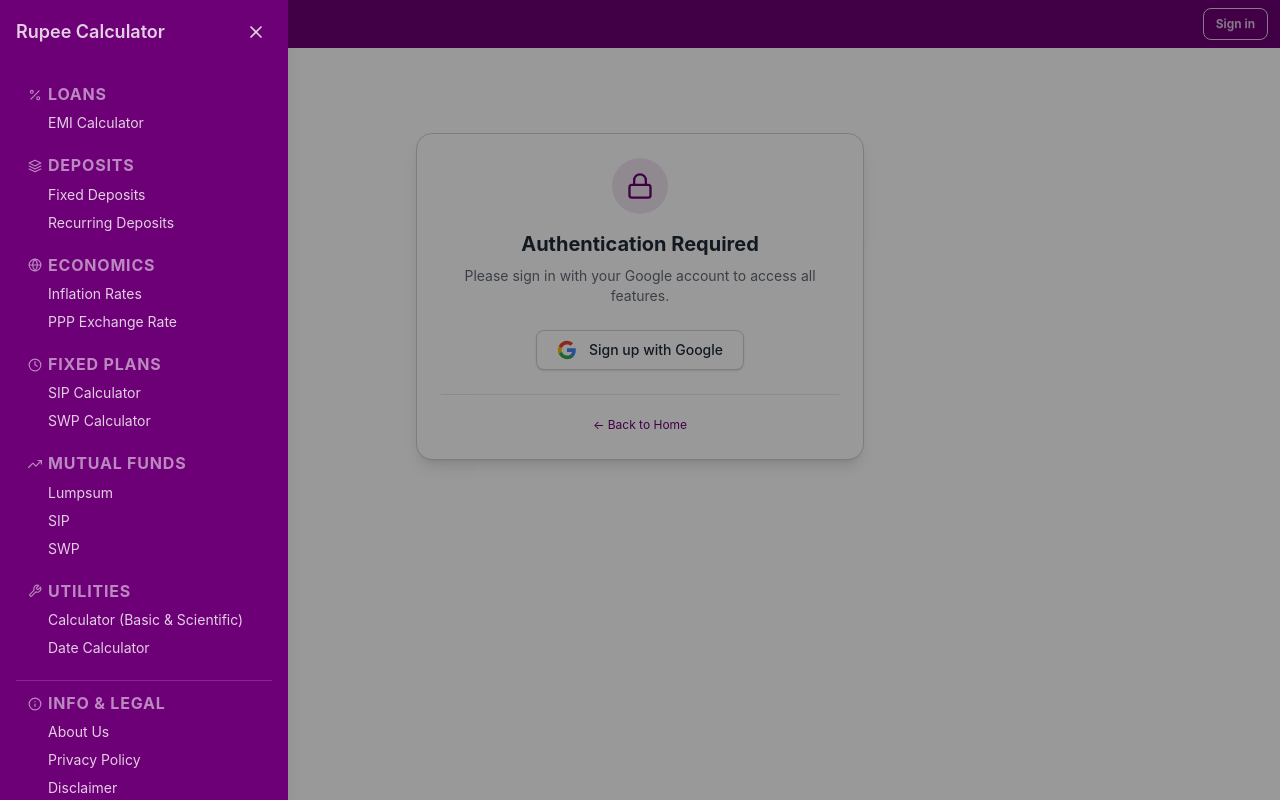
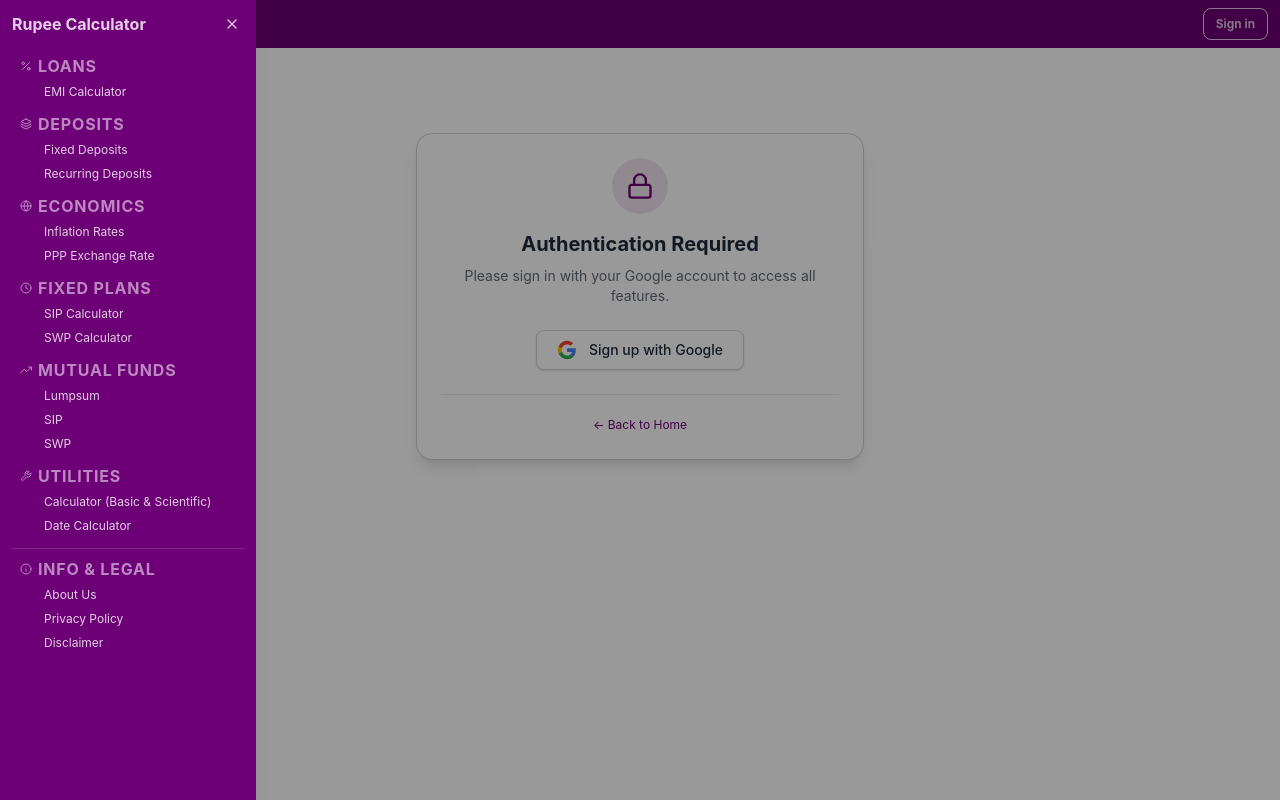
Before and after one commit to vijaysharma/compound-interest, a React (Vite) app: page /utilities/calculator in a window 1280 px wide. Both pictures are taken after a click on the button "Open navigation menu". Built offline with nearby package versions, Linux system fonts and the light colour scheme; no server answers.

Commit message:
feat: condensed drawer, calculator robustness & parity, inclusive date option, EMI stats pie chart

```diff
--- a/src/components/TopBar.tsx
+++ b/src/components/TopBar.tsx
@@ -144,182 +144,182 @@ const TopBar = ({ className }: { className?: string }) => {
           />
           <aside
             id="navigation-drawer"
-            className="bg-primary relative h-full w-72 max-w-[85vw] p-4 text-primary-content shadow-xl flex flex-col justify-between overflow-y-auto"
+            className="bg-primary relative h-full w-64 max-w-[80vw] p-3 text-primary-content shadow-xl flex flex-col justify-between overflow-y-auto"
             aria-label="Navigation menu"
           >
             <div>
-              <div className="mb-6 flex items-center justify-between">
-                <h2 className="text-lg font-semibold">Rupee Calculator</h2>
+              <div className="mb-3 flex items-center justify-between">
+                <h2 className="text-base font-bold">Rupee Calculator</h2>
                 <button
                   type="button"
-                  className="btn btn-ghost btn-sm btn-square text-primary-content"
+                  className="btn btn-ghost btn-xs btn-square text-primary-content"
                   aria-label="Close navigation menu"
                   onClick={() => setIsMenuOpen(false)}
                 >
-                  <FiX className="h-5 w-5" aria-hidden="true" />
+                  <FiX className="h-4 w-4" aria-hidden="true" />
                 </button>
               </div>
               <nav
                 aria-label="Calculator pages"
-                className="text-primary-content flex flex-col gap-1.5"
+                className="text-primary-content flex flex-col gap-0.5"
               >
                 {isAdmin && (
-                  <div className="mt-3">
-                    <h3 className="px-3 text-xs font-bold uppercase tracking-wider opacity-60 flex items-center gap-1.5 mb-1">
-                      <FiShield className="h-3.5 w-3.5" />
+                  <div className="mt-1.5">
+                    <h3 className="px-2 text-[11px] font-bold uppercase tracking-wider opacity-60 flex items-center gap-1.5 mb-0.5">
+                      <FiShield className="h-3 w-3" />
                       <span>Admin</span>
                     </h3>
                     <Link
                       to="/admin"
-                      className="block px-3 py-1.5 rounded hover:bg-primary-content/10 transition-colors text-sm"
+                      className="block px-2.5 py-1 rounded hover:bg-primary-content/10 transition-colors text-xs"
                       onClick={() => setIsMenuOpen(false)}
                     >
-                      Datas administration
+                      Data administration
                     </Link>
                   </div>
                 )}
-                <div className="mt-3">
-                  <h3 className="px-3 text-xs font-bold uppercase tracking-wider opacity-60 flex items-center gap-1.5 mb-1">
-                    <FiPercent className="h-3.5 w-3.5" />
+                <div className="mt-1.5">
+                  <h3 className="px-2 text-[11px] font-bold uppercase tracking-wider opacity-60 flex items-center gap-1.5 mb-0.5">
+                    <FiPercent className="h-3 w-3" />
                     <span>Loans</span>
                   </h3>
                   <Link
                     to="/emi-calculator"
-                    className="block px-3 py-1.5 rounded hover:bg-primary-content/10 transition-colors text-sm"
+                    className="block px-2.5 py-1 rounded hover:bg-primary-content/10 transition-colors text-xs"
                     onClick={() => setIsMenuOpen(false)}
                   >
                     EMI Calculator
                   </Link>
                 </div>
-                <div className="mt-3">
-                  <h3 className="px-3 text-xs font-bold uppercase tracking-wider opacity-60 flex items-center gap-1.5 mb-1">
-                    <FiLayers className="h-3.5 w-3.5" />
+                <div className="mt-1.5">
+                  <h3 className="px-2 text-[11px] font-bold uppercase tracking-wider opacity-60 flex items-center gap-1.5 mb-0.5">
+                    <FiLayers className="h-3 w-3" />
                     <span>Deposits</span>
                   </h3>
                   <Link
                     to="/fd-calculator"
-                    className="block px-3 py-1.5 rounded hover:bg-primary-content/10 transition-colors text-sm"
+                    className="block px-2.5 py-1 rounded hover:bg-primary-content/10 transition-colors text-xs"
                     onClick={() => setIsMenuOpen(false)}
                   >
                     Fixed Deposits
                   </Link>
                   <Link
                     to="/rd-calculator"
-                    className="block px-3 py-1.5 rounded hover:bg-primary-content/10 transition-colors text-sm"
+                    className="block px-2.5 py-1 rounded hover:bg-primary-content/10 transition-colors text-xs"
                     onClick={() => setIsMenuOpen(false)}
                   >
                     Recurring Deposits
                   </Link>
                 </div>
-                <div className="mt-3">
-                  <h3 className="px-3 text-xs font-bold uppercase tracking-wider opacity-60 flex items-center gap-1.5 mb-1">
-                    <FiGlobe className="h-3.5 w-3.5" />
+                <div className="mt-1.5">
+                  <h3 className="px-2 text-[11px] font-bold uppercase tracking-wider opacity-60 flex items-center gap-1.5 mb-0.5">
+                    <FiGlobe className="h-3 w-3" />
                     <span>Economics</span>
                   </h3>
                   <Link
                     to="/inflation-calculator"
-                    className="block px-3 py-1.5 rounded hover:bg-primary-content/10 transition-colors text-sm"
+                    className="block px-2.5 py-1 rounded hover:bg-primary-content/10 transition-colors text-xs"
                     onClick={() => setIsMenuOpen(false)}
                   >
                     Inflation Rates
                   </Link>
                   <Link
                     to="/ppp-calculator"
-                    className="block px-3 py-1.5 rounded hover:bg-primary-content/10 transition-colors text-sm"
+                    className="block px-2.5 py-1 rounded hover:bg-primary-content/10 transition-colors text-xs"
                     onClick={() => setIsMenuOpen(false)}
                   >
                     PPP Exchange Rate
                   </Link>
                 </div>
-                <div className="mt-3">
-                  <h3 className="px-3 text-xs font-bold uppercase tracking-wider opacity-60 flex items-center gap-1.5 mb-1">
-                    <FiClock className="h-3.5 w-3.5" />
+                <div className="mt-1.5">
+                  <h3 className="px-2 text-[11px] font-bold uppercase tracking-wider opacity-60 flex items-center gap-1.5 mb-0.5">
+                    <FiClock className="h-3 w-3" />
                     <span>Fixed Plans</span>
                   </h3>
                   <Link
                     to="/sip-calculator"
-                    className="block px-3 py-1.5 rounded hover:bg-primary-content/10 transition-colors text-sm"
+                    className="block px-2.5 py-1 rounded hover:bg-primary-content/10 transition-colors text-xs"
                     onClick={() => setIsMenuOpen(false)}
                   >
                     SIP Calculator
                   </Link>
                   <Link
                     to="/swp-calculator"
-                    className="block px-3 py-1.5 rounded hover:bg-primary-content/10 transition-colors text-sm"
+                    className="block px-2.5 py-1 rounded hover:bg-primary-content/10 transition-colors text-xs"
                     onClick={() => setIsMenuOpen(false)}
                   >
                     SWP Calculator
                   </Link>
                 </div>
-                <div className="mt-3">
-                  <h3 className="px-3 text-xs font-bold uppercase tracking-wider opacity-60 flex items-center gap-1.5 mb-1">
-                    <FiTrendingUp className="h-3.5 w-3.5" />
+                <div className="mt-1.5">
+                  <h3 className="px-2 text-[11px] font-bold uppercase tracking-wider opacity-60 flex items-center gap-1.5 mb-0.5">
+                    <FiTrendingUp className="h-3 w-3" />
                     <span>Mutual Funds</span>
                   </h3>
                   <Link
                     to="/mutual-funds/lumpsum"
-                    className="block px-3 py-1.5 rounded hover:bg-primary-content/10 transition-colors text-sm"
+                    className="block px-2.5 py-1 rounded hover:bg-primary-content/10 transition-colors text-xs"
                     onClick={() => setIsMenuOpen(false)}
                   >
                     Lumpsum
                   </Link>
                   <Link
                     to="/mutual-funds/sip"
-                    className="block px-3 py-1.5 rounded hover:bg-primary-content/10 transition-colors text-sm"
+                    className="block px-2.5 py-1 rounded hover:bg-primary-content/10 transition-colors text-xs"
                     onClick={() => setIsMenuOpen(false)}
                   >
                     SIP
                   </Link>
                   <Link
                     to="/mutual-funds/swp"
-                    className="block px-3 py-1.5 rounded hover:bg-primary-content/10 transition-colors text-sm"
+                    className="block px-2.5 py-1 rounded hover:bg-primary-content/10 transition-colors text-xs"
                     onClick={() => setIsMenuOpen(false)}
                   >
                     SWP
                   </Link>
                 </div>
-                <div className="mt-3">
-                  <h3 className="px-3 text-xs font-bold uppercase tracking-wider opacity-60 flex items-center gap-1.5 mb-1">
-                    <FiTool className="h-3.5 w-3.5" />
+                <div className="mt-1.5">
+                  <h3 className="px-2 text-[11px] font-bold uppercase tracking-wider opacity-60 flex items-center gap-1.5 mb-0.5">
+                    <FiTool className="h-3 w-3" />
                     <span>Utilities</span>
                   </h3>
                   <Link
                     to="/calculator"
-                    className="block px-3 py-1.5 rounded hover:bg-primary-content/10 transition-colors text-sm"
+                    className="block px-2.5 py-1 rounded hover:bg-primary-content/10 transition-colors text-xs"
                     onClick={() => setIsMenuOpen(false)}
                   >
                     Calculator (Basic &amp; Scientific)
                   </Link>
                   <Link
                     to="/date-calculator"
-                    className="block px-3 py-1.5 rounded hover:bg-primary-content/10 transition-colors text-sm"
+                    className="block px-2.5 py-1 rounded hover:bg-primary-content/10 transition-colors text-xs"
                     onClick={() => setIsMenuOpen(false)}
                   >
                     Date Calculator
                   </Link>
                 </div>
-                <div className="mt-3 border-t border-primary-content/20 pt-3">
-                  <h3 className="px-3 text-xs font-bold uppercase tracking-wider opacity-60 flex items-center gap-1.5 mb-1">
-                    <FiInfo className="h-3.5 w-3.5" />
+                <div className="mt-2 border-t border-primary-content/20 pt-2">
+                  <h3 className="px-2 text-[11px] font-bold uppercase tracking-wider opacity-60 flex items-center gap-1.5 mb-0.5">
+                    <FiInfo className="h-3 w-3" />
                     <span>Info &amp; Legal</span>
                   </h3>
                   <Link
                     to="/about"
-                    className="block px-3 py-1.5 rounded hover:bg-primary-content/10 transition-colors text-sm"
+                    className="block px-2.5 py-1 rounded hover:bg-primary-content/10 transition-colors text-xs"
                     onClick={() => setIsMenuOpen(false)}
                   >
                     About Us
                   </Link>
                   <Link
                     to="/privacy"
-                    className="block px-3 py-1.5 rounded hover:bg-primary-content/10 transition-colors text-sm"
+                    className="block px-2.5 py-1 rounded hover:bg-primary-content/10 transition-colors text-xs"
                     onClick={() => setIsMenuOpen(false)}
                   >
                     Privacy Policy
                   </Link>
                   <Link
                     to="/disclaimer"
-                    className="block px-3 py-1.5 rounded hover:bg-primary-content/10 transition-colors text-sm"
+                    className="block px-2.5 py-1 rounded hover:bg-primary-content/10 transition-colors text-xs"
                     onClick={() => setIsMenuOpen(false)}
                   >
                     Disclaimer
@@ -328,15 +328,15 @@ const TopBar = ({ className }: { className?: string }) => {
               </nav>
             </div>
             {isAuthenticated && user && (
-              <div className="border-t border-primary-content/20 pt-4 mt-6 space-y-2">
-                <p className="text-xs truncate opacity-70 mb-1">{user.email}</p>
+              <div className="border-t border-primary-content/20 pt-2 mt-3 space-y-1.5">
+                <p className="text-xs truncate opacity-70 mb-0.5">{user.email}</p>
                 {user.subscription_status !== 'active' && user.role !== 'admin' && (
                   <Link
                     to="/upgrade"
-                    className="btn btn-warning btn-sm w-full font-bold shadow-sm flex items-center justify-center gap-1.5"
+                    className="btn btn-warning btn-xs w-full font-bold shadow-sm flex items-center justify-center gap-1"
                     onClick={() => setIsMenuOpen(false)}
                   >
-                    <FiZap className="h-4 w-4" />
+                    <FiZap className="h-3.5 w-3.5" />
                     <span>Unlock Pro (₹29/mo)</span>
                   </Link>
                 )}
@@ -346,9 +346,9 @@ const TopBar = ({ className }: { className?: string }) => {
                     setIsMenuOpen(false);
                     void handleLogout();
                   }}
-                  className="btn btn-outline btn-sm w-full border-primary-content text-primary-content flex items-center justify-center gap-1.5"
+                  className="btn btn-outline btn-xs w-full border-primary-content text-primary-content flex items-center justify-center gap-1"
                 >
-                  <FiLogOut className="h-4 w-4" />
+                  <FiLogOut className="h-3.5 w-3.5" />
                   <span>Sign Out</span>
                 </button>
               </div>
```
Also changed, not shown: src/pages/calculator.tsx (+29 -14 lines), src/pages/dateCalculator.tsx (+32 -13 lines), src/pages/emiCalculator.tsx (+128 -2 lines), src/utilities/calculatorHelper.ts (+27 -19 lines).
